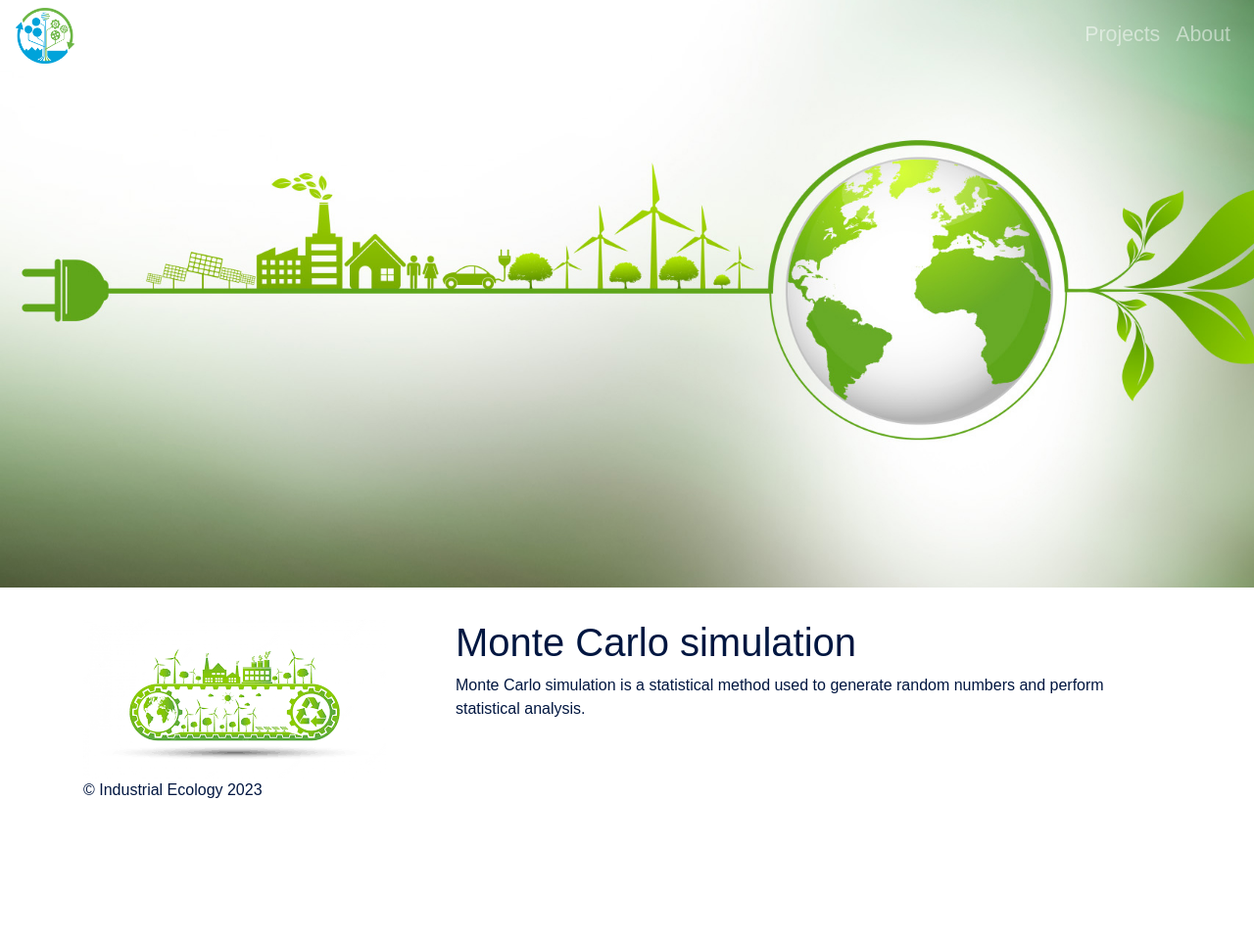
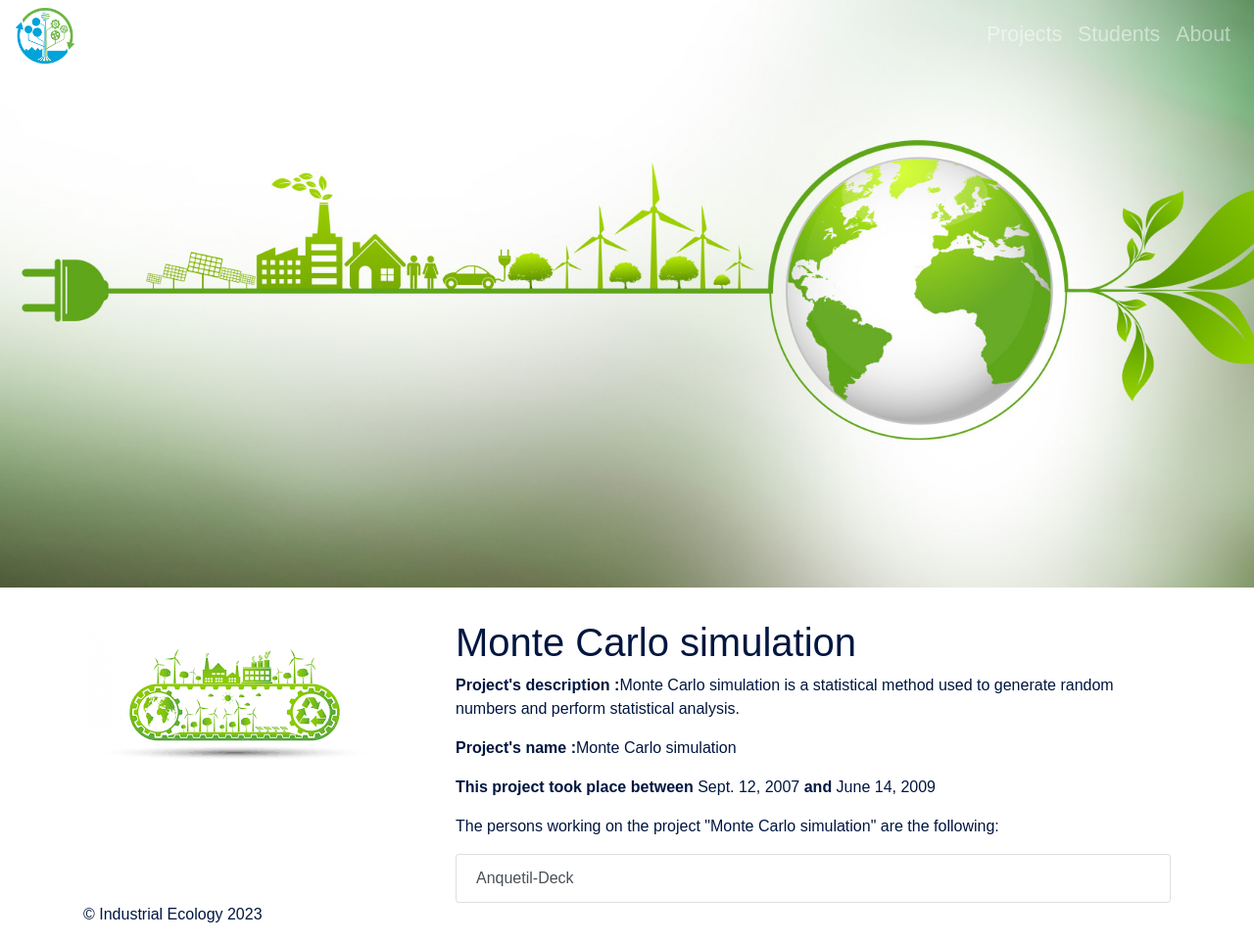
Before and after one commit to CandyDeck/app, a Django app: a page that uses filter_db/templates/base.html in a window 1280 px wide. Shown: the whole page at 98% size. Before the commit the page ends 815 px from the top, so only its background shows below. Run offline with Django 4.2, Linux system fonts and the light colour scheme; data comes from the database, SQL or seed files in the repository; both versions use the stored data as it was before the commit; some libraries are stand-ins or nearby versions; some web fonts are replaced.

Commit message:
adding working person under project title

```diff
--- a/filter_db/models.py
+++ b/filter_db/models.py
@@ -39,12 +39,6 @@ class Student(models.Model):
 
 class Projects(models.Model):
 
-    student_id = models.CharField(
-        unique=True,
-        null=False,
-        blank=False,
-        max_length=50,
-    )
     project_id = models.CharField(
         primary_key= True,
         unique = False,
--- a/filter_db/templates/base.html
+++ b/filter_db/templates/base.html
@@ -27,6 +27,9 @@
                 </li> {% endcomment %}
                 <li class="nav-item">
                     <a class="nav-link" href="{% url 'projects' %}">Projects</a>
+                </li>
+                <li class="nav-item">
+                    <a class="nav-link" href="{% url 'students' %}">Students</a>
                 </li>
                 <li class="nav-item">
                     <a class="nav-link" href="{% url 'about' %}">About</a>
--- a/filter_db/templates/project_detail.html
+++ b/filter_db/templates/project_detail.html
@@ -7,6 +7,15 @@ projects - {{ project }}
 {% block content %}
 <h1>{{project}}</h1>
 
-<p>{{project.description}} </p>
+<p><b>Project's description :</b>{{project.description}} </p>
+<p><b>Project's name :</b>{{project.name}} </p>
+<p><b> This project took place between</b> {{project.start_date}} <b> and </b> {{project.end_date}}
 
-{% endblock content %}
+<p> The persons working on the project "{{project}}" are the following:</p>
+    <ul class ="list-group">
+        {% for student in project.students.all %}
+        <a class = "list-group-item list-group-item-action" href="{% url 'student_detail' student.student_id%}"> {{ student }}</a>
+        {% endfor %}
+    </ul>
+
+    {% endblock content %}
--- a/filter_db/urls.py
+++ b/filter_db/urls.py
@@ -9,4 +9,7 @@ urlpatterns = [
     path('about',views.about,name='about'),
     path('projects/',views.projects,name='projects'),
     path('project/<str:pk>', views.ProjectDetailView.as_view(),name = 'project_detail'),
+    path('students',views.students,name='students'),
+    path('student/<str:pk>', views.StudentDetailView.as_view(),name = 'student_detail'),
+
 ]
--- a/filter_db/views.py
+++ b/filter_db/views.py
@@ -16,12 +16,18 @@ def projects(request):
     all_projects = models.Projects.objects.all()
     return render(request, 'projects.html', {'projects': all_projects} )
 
+def students(request):
+    all_students= models.Student.objects.all()
+    return render(request, 'students.html', {'students': all_students} )
+
+
 class ProjectDetailView(generic.DetailView) :
     template_name = 'project_detail.html'
     model = models.Projects
     context_object_name = 'project'
 
-# class StudentDetailView(generic.DetailView) :
-#     template_name = 'student_detail.html'
-#     model = models.Student
-#     context_object_name = 'student'
+
+class StudentDetailView(generic.DetailView) :
+    template_name = 'student_detail.html'
+    model = models.Student
+    context_object_name = 'student'
```
Also changed, not shown: filter_db/templates/student_detail.html (added, +18 -0 lines), filter_db/templates/students.html (added, +22 -0 lines), db.sqlite3, filter_db/migrations/0003_remove_projects_student_id.py (added).
